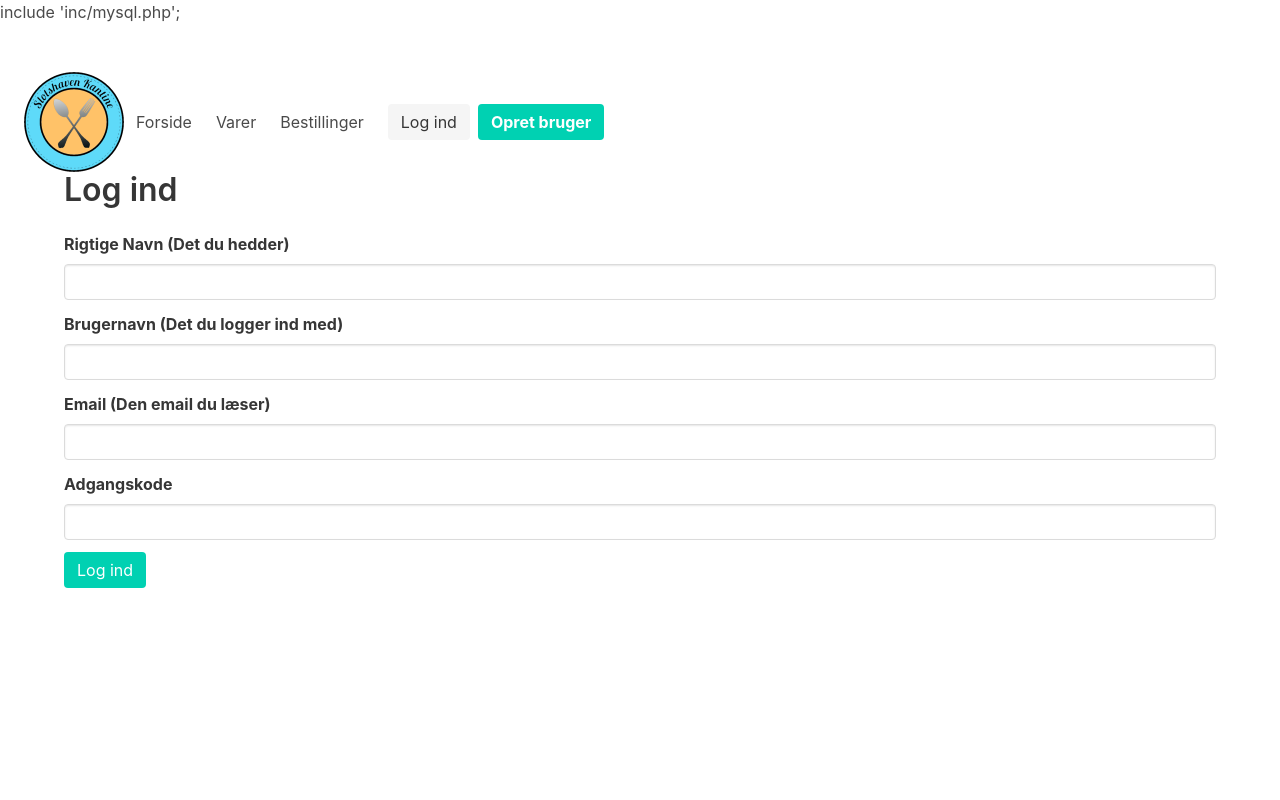
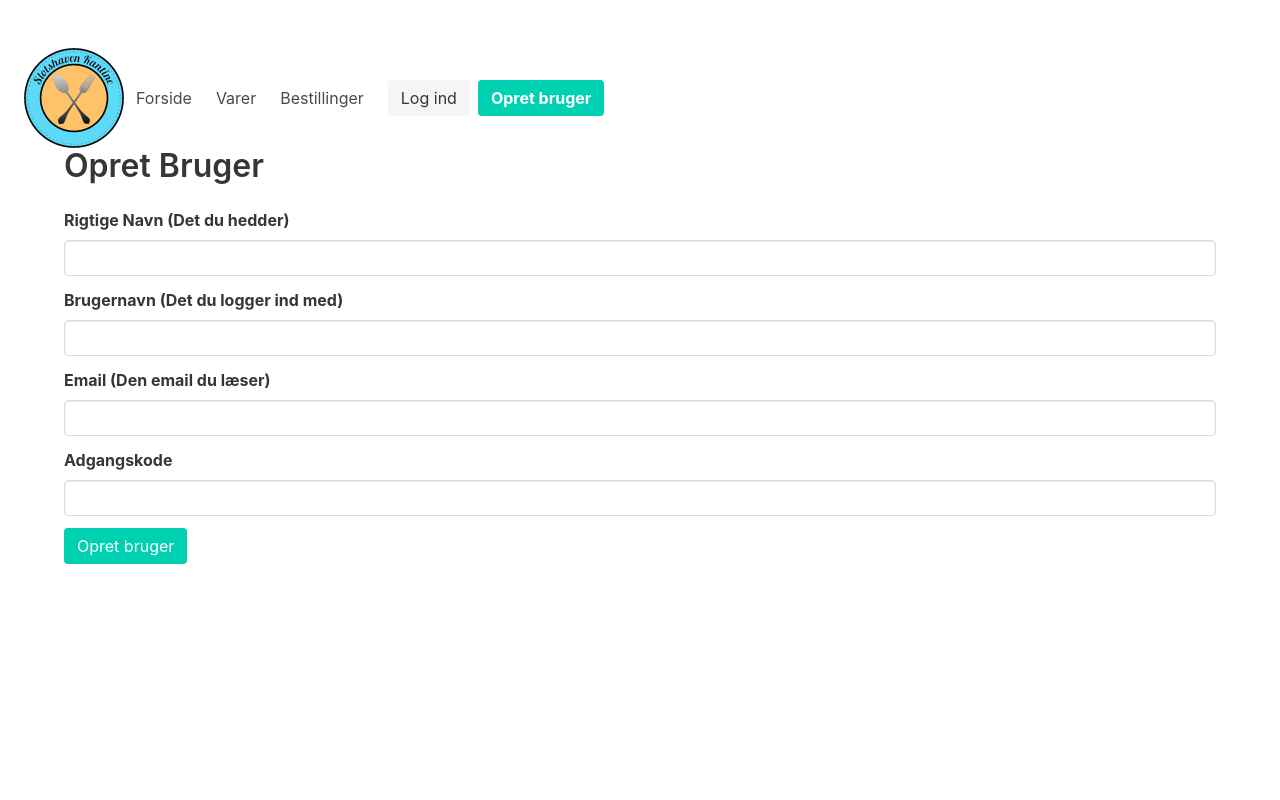
Before and after one commit to LFalch/bestildinmad, a PHP site: page /?p=signup in a window 1280 px wide. Run offline with PHP 8.4, Linux system fonts and the light colour scheme; some libraries are stand-ins or nearby versions.

Commit message:
Fix signup

```diff
--- a/pages/signup.page.php
+++ b/pages/signup.page.php
@@ -1,13 +1,9 @@
-
-include 'inc/mysql.php';
-
 <?php
-
 function section(){ ?>
-  <h1 class="title">Log ind</h1>
-  <form action="/login.php" method="POST">
+  <h1 class="title">Opret Bruger</h1>
+  <form action="/signup.php" method="POST">
     <div class="field">
-      <label for="navn" class="label">Rigtige Navn (Det du hedder)</label>
+      <label for="name" class="label">Rigtige Navn (Det du hedder)</label>
       <div class="control">
         <input class="input" type="text" name="name" required="">
       </div>
@@ -18,13 +14,13 @@ function section(){ ?>
         <input class="input" type="text" name="username" required="">
       </div>
     </div>
-        <div class="field">
+    <div class="field">
       <label for="email" class="label">Email (Den email du læser)</label>
       <div class="control">
         <input class="input" type="email" name="email" required="">
       </div>
     </div>
-        <div class="field">
+    <div class="field">
       <label for="password" class="label">Adgangskode</label>
       <div class="control">
         <input class="input" type="password" name="password" required="">
@@ -32,7 +28,7 @@ function section(){ ?>
     </div>
     <div class="field">
       <div class="control">
-        <input class="button is-primary" type="submit" name="submit" value="Log ind">
+        <input class="button is-primary" type="submit" name="submit" value="Opret bruger">
       </div>
     </div>
   </form>
```
Also changed, not shown: signup.php (+24 -1 lines).
